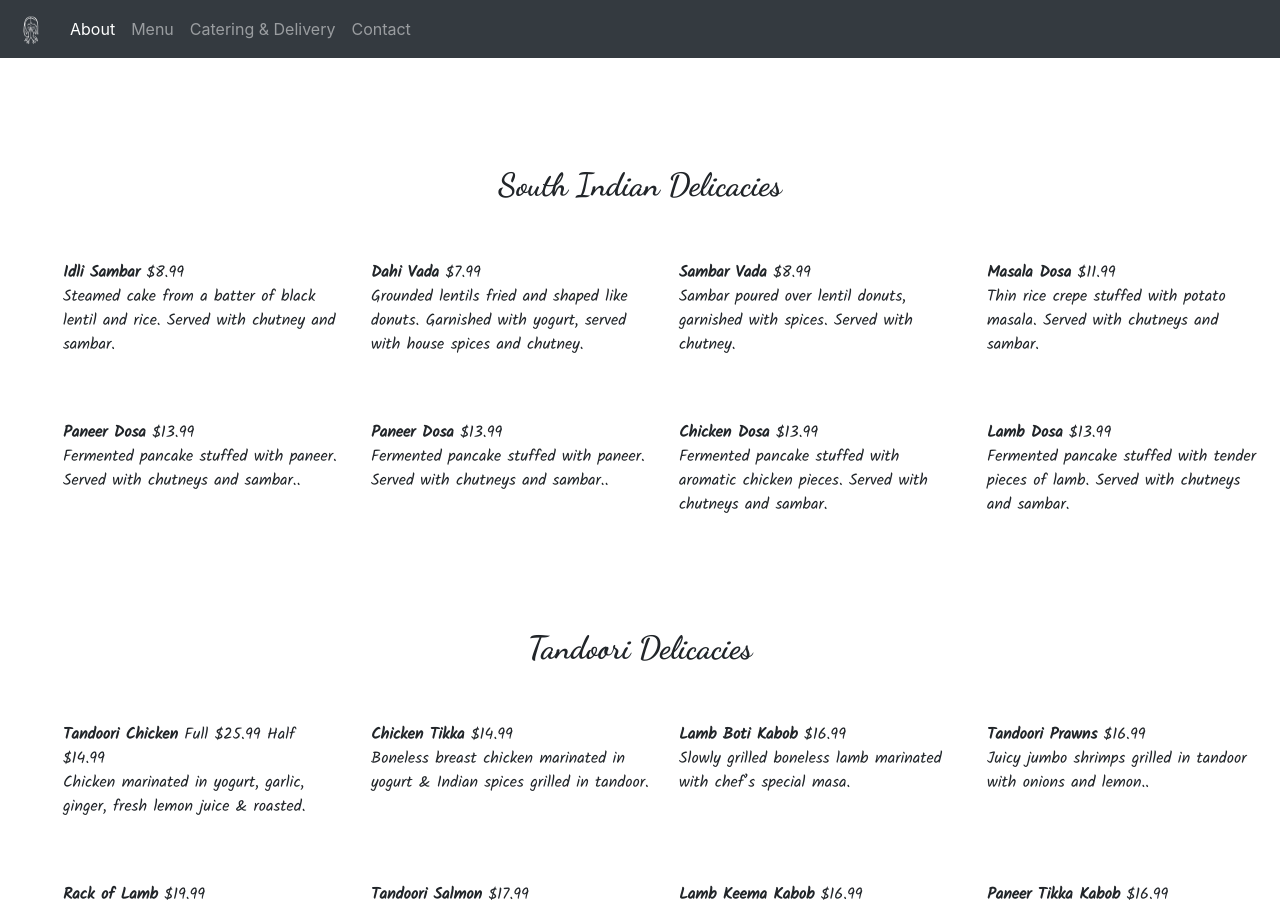
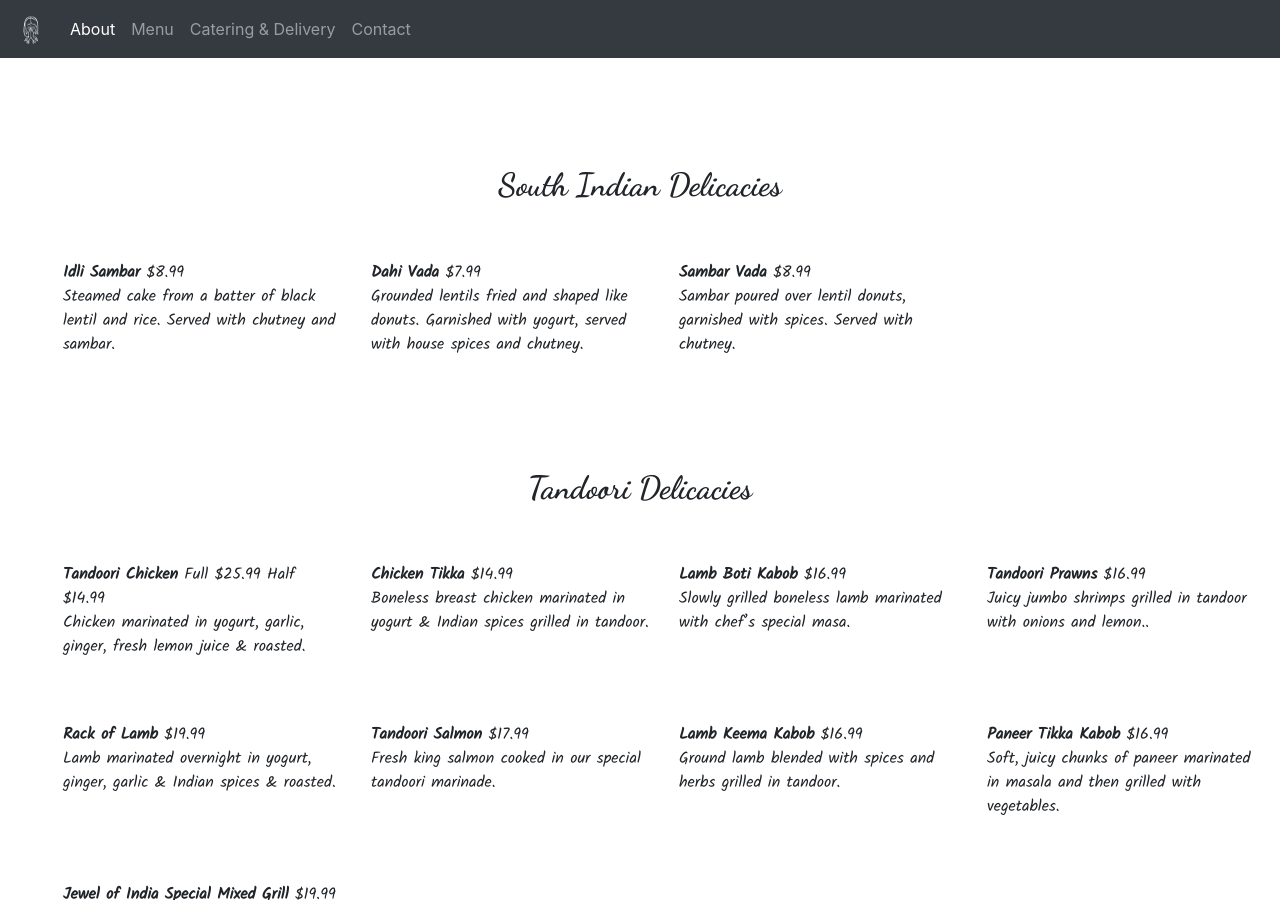
Before and after one commit to amjadz/jewel-of-india-website, a Jekyll site: the page built from menu/index.html, in a window 1280 px wide and 900 px high, scrolled down 2084 px. Built offline with Jekyll 4.4.1, drawn with Linux system fonts in a browser that asks for light colours; nearby versions of some CDN libraries; some web fonts are replaced.

Commit message:
removed dosas

```diff
--- a/menu/index.html
+++ b/menu/index.html
@@ -151,7 +151,7 @@ layout: default
                     Sambar poured over lentil donuts, garnished with spices. Served with chutney.
                 </p>
             </div>
-            <div class="col-sm-12 col-md-3 col-lg-3 col-xl-3">
+            <!-- <div class="col-sm-12 col-md-3 col-lg-3 col-xl-3">
                 <p><b>Masala Dosa</b> $11.99<br>
                     Thin rice crepe stuffed with potato masala. Served with chutneys and sambar.
                 </p>
@@ -181,7 +181,7 @@ layout: default
                 <p><b>Lamb Dosa</b> $13.99<br>
                     Fermented pancake stuffed with tender pieces of lamb. Served with chutneys and sambar.
                 </p>
-            </div>
+            </div> -->
 
         </div>
     </div>
```
